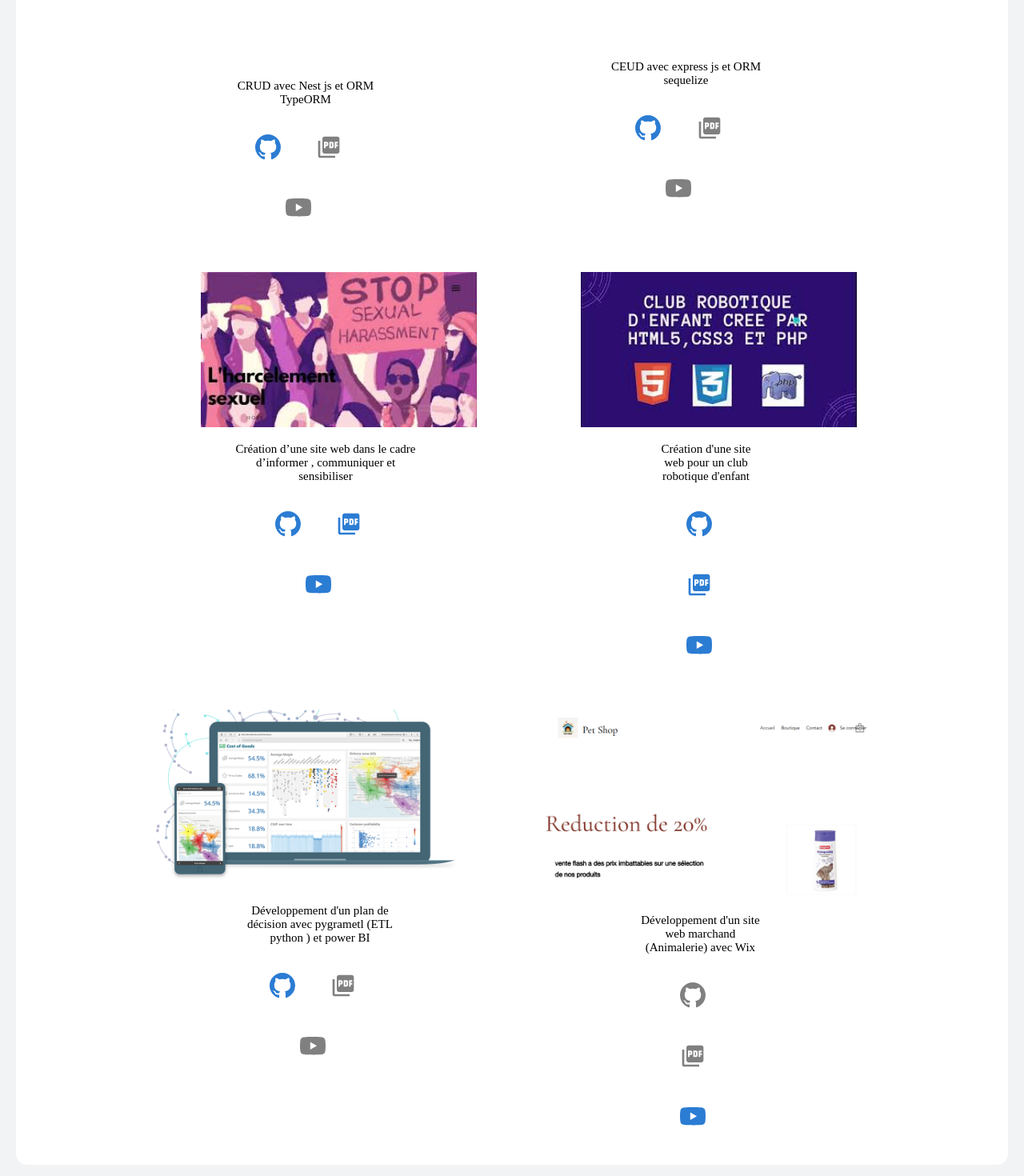
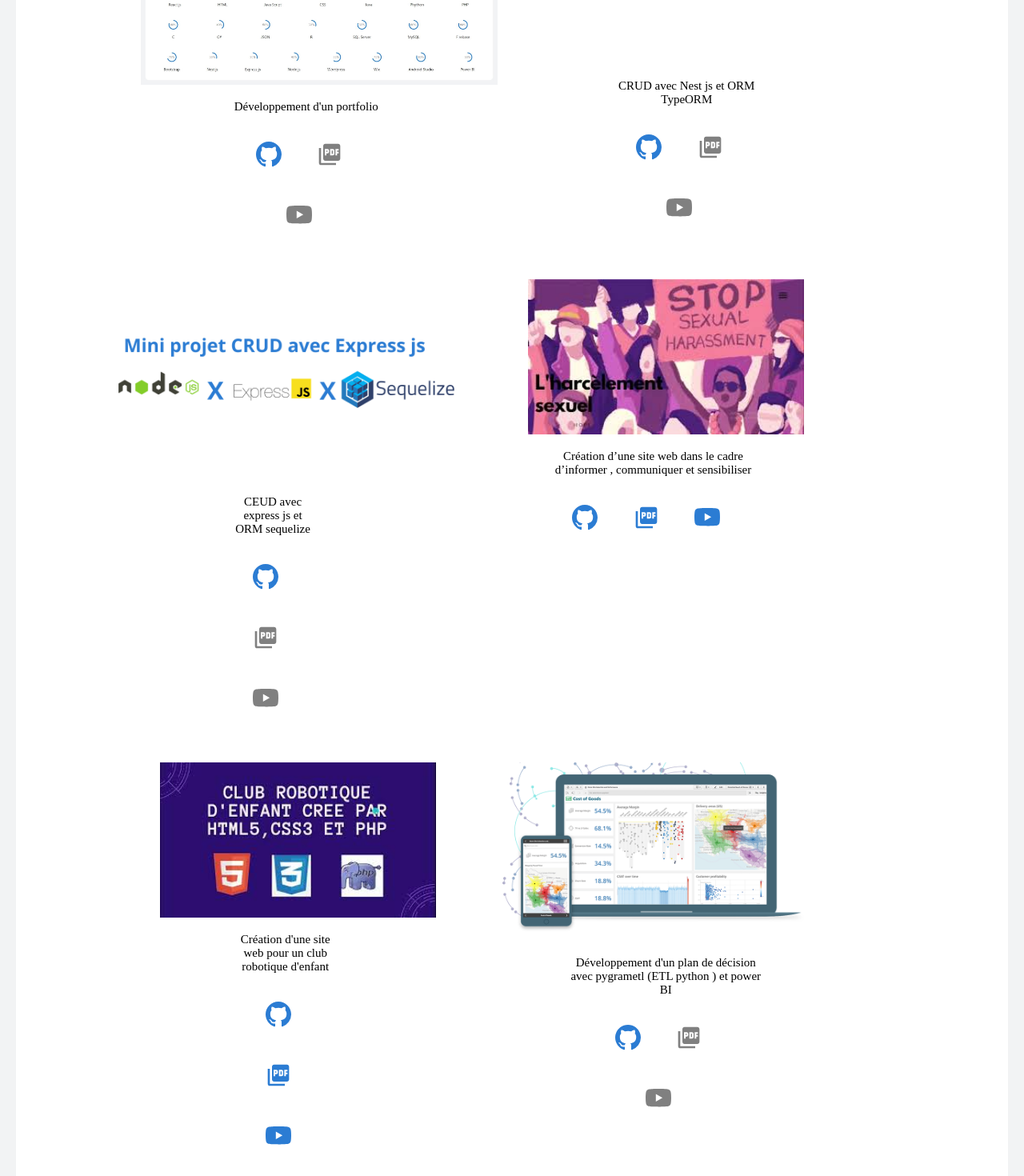
Before and after one commit to tahani-cherif/portfolio, a React (Create React App) app: page / in a window 1280 px wide. Shown: the part 2520-3990 px from the top of the page at 80% size. Built offline with nearby package versions, Linux system fonts and the light colour scheme.

Commit message:
git commit -m

```diff
--- a/src/projet/projet.js
+++ b/src/projet/projet.js
@@ -14,22 +14,26 @@ export default function Mainprojet(){
            colorgit='#2B7CD3' colorpdf='#2B7CD3' coloryout='#2B7CD3'/>
             </div>
             <div className='boxprojet'>
+            <Projet src="./port.jpeg" nom="Développement d'un portfolio" taill="446px"
+            git="https://github.com/tahani-cherif/portfolio" colorgit='#2B7CD3' colorpdf='#808080' coloryout='#808080'/>
             <Projet src="./projetnestjs.png" nom="CRUD avec Nest js et ORM TypeORM"
              taill="489px" colorgit='#2B7CD3' colorpdf='#808080' coloryout='#808080' git="https://github.com/tahani-cherif/mini-projet-nest-js"/>
+            </div>
+            <div className='boxprojet'>
             <Projet src="./projetexpress.png" nom="CEUD avec express js et ORM sequelize" taill="446px"
             git="https://github.com/tahani-cherif/mini-projet-express" coloryout='#808080' colorpdf='#808080' colorgit='#2B7CD3'/>
-            </div>
-            <div className='boxprojet'>
             <Projet src='./hrc.jpg' nom='Création d’une site web dans le cadre d’informer , communiquer et sensibiliser'
             taill="345px" href="https://youtu.be/yR25V80yMgM"  pdf='./harcèlement sexuelle.pdf' git="https://github.com/tahani-cherif/Hope-WebSite"
             colorgit='#2B7CD3' colorpdf='#2B7CD3' coloryout='#2B7CD3'/>
+            </div>
+            <div className='boxprojet'>
             <Projet src='./site.jpg' nom="Création d'une site web pour un club robotique d'enfant" taill="345px"
              pdf='php.pdf' href="https://youtu.be/09KtDCeutbM" git="https://github.com/tahani-cherif/Robotics-Club-WebSite-PHP"
              colorgit='#2B7CD3' colorpdf='#2B7CD3' coloryout='#2B7CD3'/>
+            <Projet src="./python.png" nom="Développement d'un plan de décision avec pygrametl (ETL python ) et power BI"
+             taill="489px" colorgit='#2B7CD3' colorpdf='#808080' coloryout='#808080' git="https://github.com/tahani-cherif/D-veloppement-d-un-plan-de-d-cision-avec-pygrametl-ETL-python-et-power-BI"/>
             </div>
             <div className='boxprojet'>
-            <Projet src="./python.png" nom="Développement d'un plan de décision avec pygrametl (ETL python ) et power BI"
-             taill="489px" colorgit='#2B7CD3' colorpdf='#808080' coloryout='#808080' git="https://github.com/tahani-cherif/D-veloppement-d-un-plan-de-d-cision-avec-pygrametl-ETL-python-et-power-BI"/>
             <Projet src="./petshop.png" nom="Développement d'un site web marchand (Animalerie) avec Wix" taill="446px"
             href="https://youtu.be/iJ2heZGCqvQ" colorgit='#808080' colorpdf='#808080' coloryout='#2B7CD3'/>
             </div>
```
Also changed, not shown: public/port.jpeg (added).
